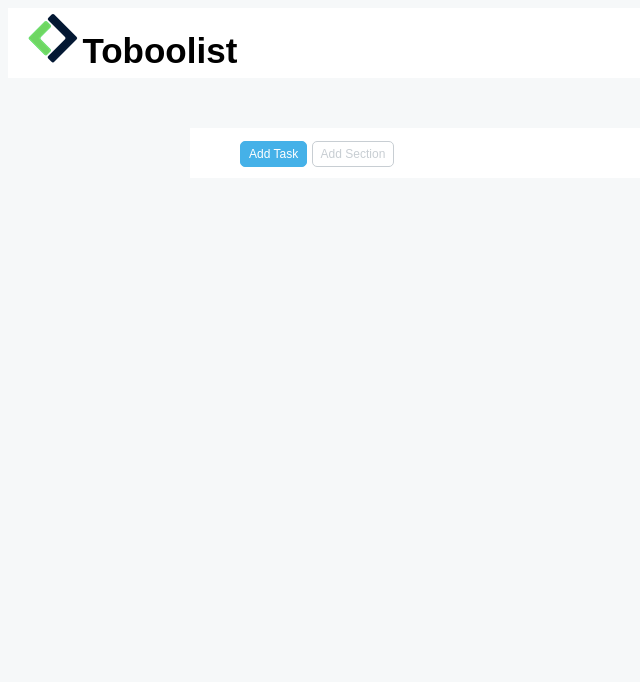
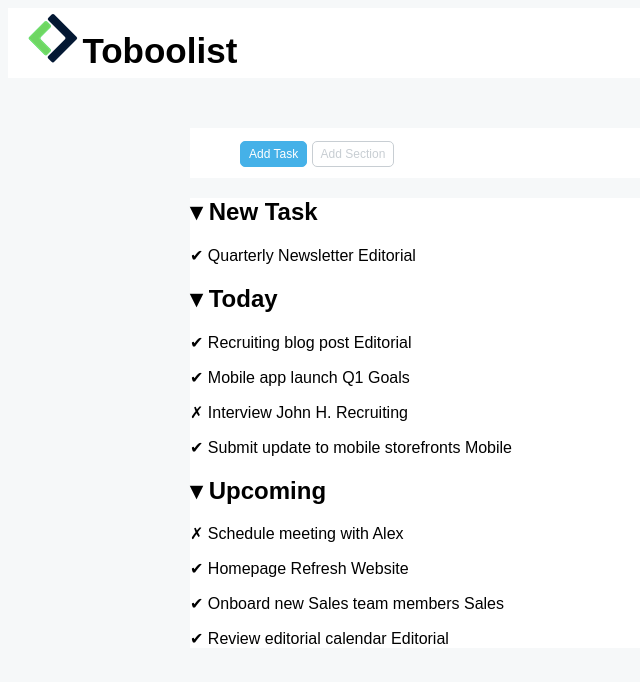
Before and after one commit to IrynaVelykholova/html-css-toboolist, a plain HTML site: page index.html in a window 1280 px wide. Shown: the whole page, without its empty margins (0-640 px from the left). Drawn offline with Linux system fonts and the light colour scheme.

Commit message:
parte centrale

```diff
--- a/css/style.css
+++ b/css/style.css
@@ -25,7 +25,7 @@ img {
 main {
     background-color: white;
     width: 900px;
-    margin: auto
+    margin: auto;
 }
 /* Button */
 .space-buttons {
@@ -49,3 +49,13 @@ main {
     background-color: white;
     border: 1px solid rgb(200, 206, 211);
 }
+/* SECTION */
+section {
+    background-color: white;
+    width: 900px;
+    margin: auto;
+}
+.space-buttons {
+    margin-left:50px;
+    margin-top: 50px;
+}
--- a/index.html
+++ b/index.html
@@ -13,15 +13,33 @@
         <img src="img/Logo.png" alt="LOGO">
         <h1 class="title">Toboolist</h1>
     </header>
-    <!-- Questa è la parte centrale  -->
+    <!-- Questa è la parte dei bottoni  -->
     <main>
         <div class="space-buttons">
             <button class="button but1">Add Task</button>
             <button class="button but2">Add Section</button>
         </div>
     </main>
+    <!-- NEW TASK -->
     <section>
+        <div class="space-section">
+            <h2>&blacktriangledown; New Task</h2>
+            <p><span class="check">&#x2714;</span> Quarterly Newsletter Editorial</p>
+    <!-- TODAY -->
+            <h2>&blacktriangledown; Today</h2>
+            <p><span class="check">&#x2714;</span> Recruiting blog post Editorial</p>
+            <p><span class="check">&#x2714;</span> Mobile app launch Q1 Goals</p>
+            <p><span class="x-red">&cross;</span> Interview John H. Recruiting</p>
+            <p><span class="check">&#x2714;</span> Submit update to mobile storefronts Mobile</p>
+    <!-- UPCOMING -->
+            <h2>&blacktriangledown; Upcoming</h2>
+            <p><span class="x-red">&cross;</span> Schedule meeting with Alex</p>
+            <p><span class="check">&#x2714;</span> Homepage Refresh Website</p>
+            <p><span class="check">&#x2714;</span> Onboard new Sales team members Sales</p>
+            <p><span class="check">&#x2714;</span> Review editorial calendar Editorial</p>
+        </div>
+    </section>
 
-    </section>
+
 </body>
 </html>
```
